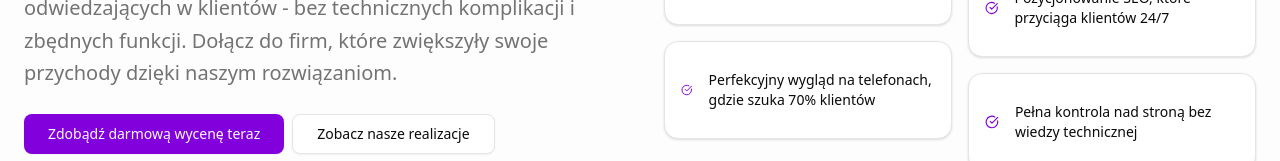
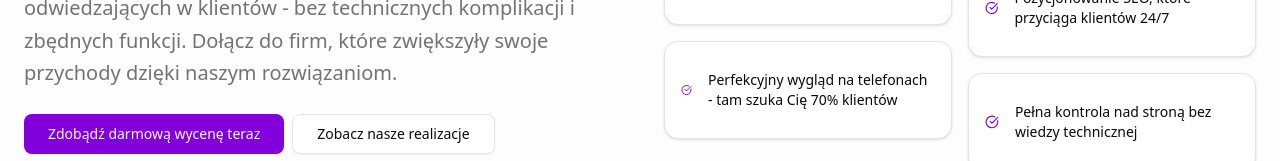
Before and after one commit to bartosz-skejcik/landing-page, a Next.js app: page / in a window 1280 px wide. Shown: the part 422-583 px from the top of the page. Built offline with nearby package versions, Linux system fonts and the light colour scheme.

Commit message:
hotfix: card texts

```diff
--- a/src/components/landing/hero.tsx
+++ b/src/components/landing/hero.tsx
@@ -88,9 +88,8 @@ function Hero() {
                                         <CardContent className="flex items-center gap-4 p-4">
                                             <CheckCircle className="w-20 h-20 lg:h-5 lg:w-5 text-primary" />
                                             <div className="text-sm font-medium">
-                                                Perfekcyjny wygląd na
-                                                telefonach, gdzie szuka 70%
-                                                klientów
+                                                Perfekcyjny wygląd na telefonach
+                                                - tam szuka Cię 70% klientów
                                             </div>
                                         </CardContent>
                                     </Card>
```
